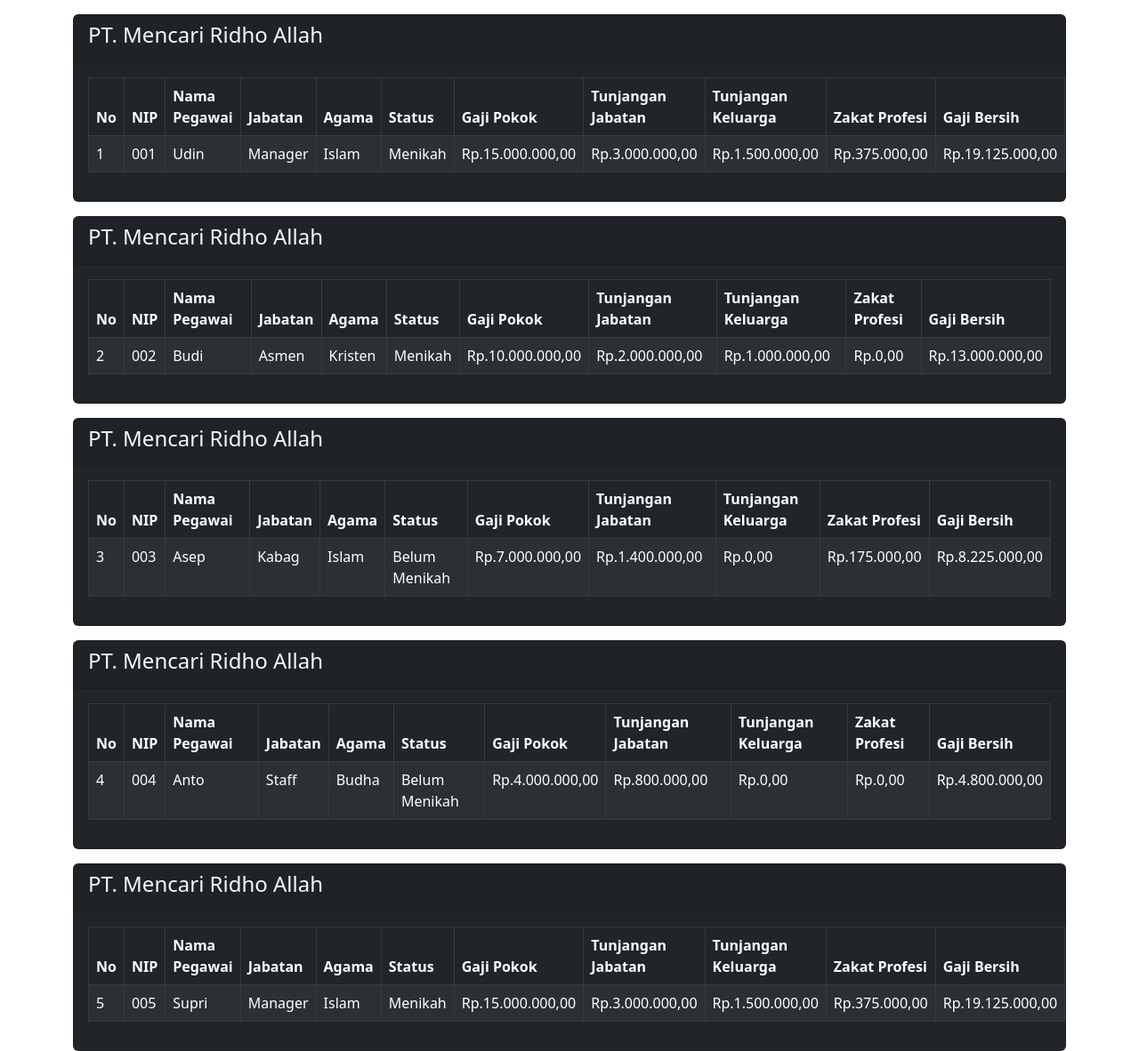
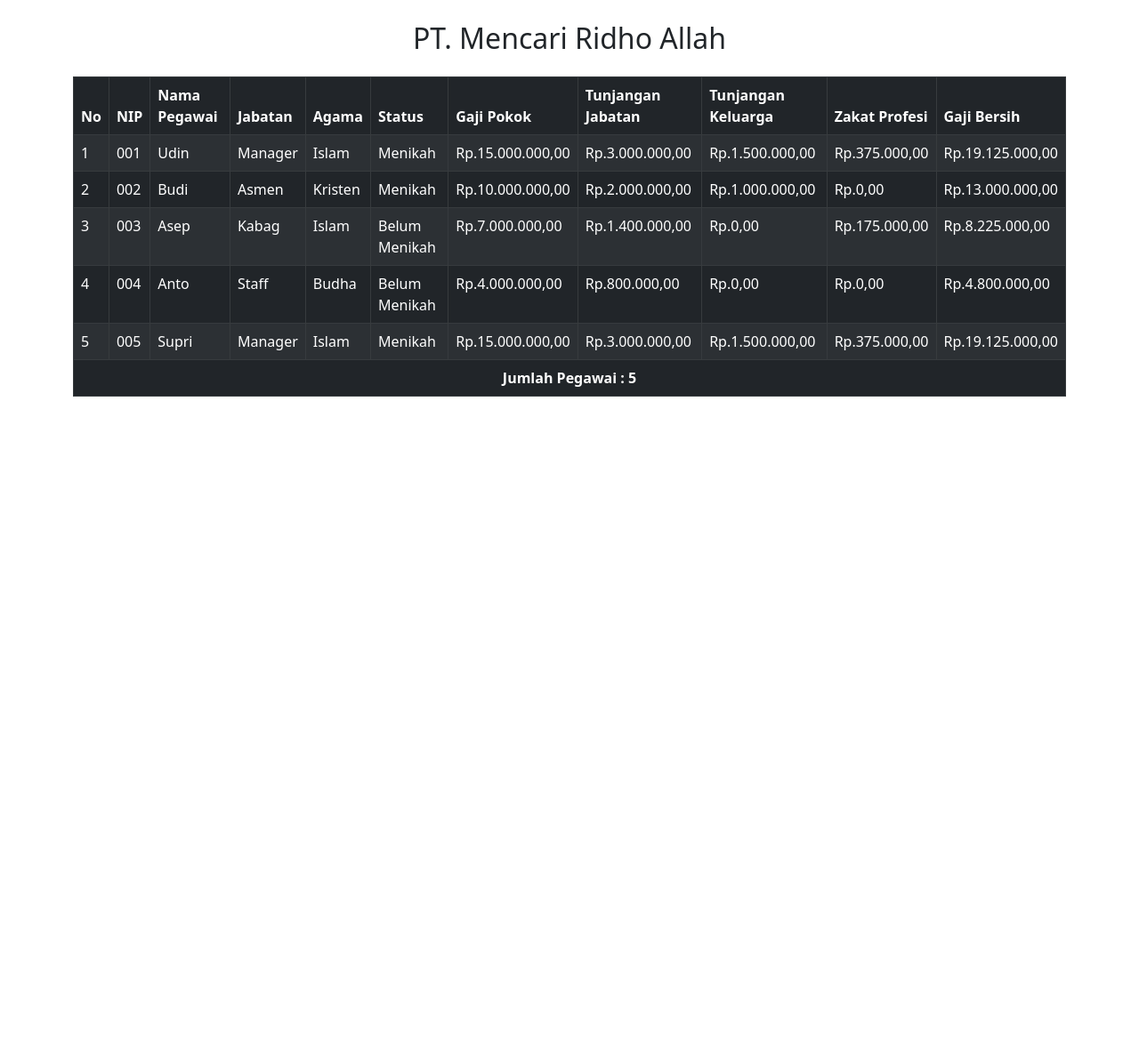
Before and after one commit to JAMBROONG/phpMSIB, a PHP site: page / in a window 1280 px wide. Shown: the whole page at 89% size. After the commit the page ends 800 px from the top, so only its background shows below. Run offline with PHP 8.4, Linux system fonts and the light colour scheme.

Commit message:
Tugas 4 PHP

```diff
--- a/tugas4PHP/Pegawai.php
+++ b/tugas4PHP/Pegawai.php
@@ -1,5 +1,6 @@
 <?php
-class Pegawai {
+class Pegawai
+{
 	public $nip;
 	public $nama;
 	public $jabatan;
@@ -9,7 +10,8 @@ class Pegawai {
 	const PT = "PT. Mencari Ridho Allah";
 	static $no = 1;
 
-    public function __construct($nip, $nama, $jabatan, $agama, $status) {
+	public function __construct($nip, $nama, $jabatan, $agama, $status)
+	{
 		$this->nip = $nip;
 		$this->nama = $nama;
 		$this->jabatan = $jabatan;
@@ -17,7 +19,8 @@ class Pegawai {
 		$this->status = $status;
 	}
 
-    public function setGapok() {
+	public function setGapok()
+	{
 		switch ($this->jabatan) {
 			case 'Manager':
 				$gapok = 15000000;
@@ -38,74 +41,52 @@ class Pegawai {
 		return $gapok;
 	}
 
-    public function setTunjab() {
+	public function setTunjab()
+	{
 		$tunjab = (20 * $this->setGapok()) / 100;
 		return $tunjab;
 	}
 
-    public function setTunkel() {
+	public function setTunkel()
+	{
 		$tunkel = ($this->status == "Menikah") ? (10 * $this->setGapok()) / 100 : 0;
 		return $tunkel;
 	}
 
-		public function setGator() {
+	public function setGator()
+	{
 		$gator = $this->setGapok() + $this->setTunjab() + $this->setTunkel();
 		return $gator;
 	}
 
-		public function setZakat() {
+	public function setZakat()
+	{
 		$zakat = ($this->agama == "Islam" && $this->setGator() >= 6000000) ? (2.5 * $this->setGapok()) / 100 : 0;
 		return $zakat;
 	}
 
-		public function setGaber() {
+	public function setGaber()
+	{
 		$gaber = $this->setGator() - $this->setZakat();
 		return $gaber;
 	}
 
-		public function mencetak() {
+	public function mencetak()
+	{
 		echo '
-			<div class="col-12">
-					<div class="card mt-3 bg-dark">
-						<div class="card-header text-light">
-							<h4>'.Pegawai::PT.'</h4>
-						</div>
-						<div class="card-body">
-							<table class="table table-bordered table-striped table-dark">
-								<thead>
 		<tr>
-										<th>No</th>
-										<th>NIP</th>
-										<th>Nama Pegawai</th>
-										<th>Jabatan</th>
-										<th>Agama</th>
-										<th>Status</th>
-										<th>Gaji Pokok</th>
-										<th>Tunjangan Jabatan</th>
-										<th>Tunjangan Keluarga</th>
-										<th>Zakat Profesi</th>
-										<th>Gaji Bersih</th>
+			<td>' . self::$no++ . '</td>
+			<td>' . $this->nip . '</td>
+			<td>' . $this->nama . '</td>
+			<td>' . $this->jabatan . '</td>
+			<td>' . $this->agama . '</td>
+			<td>' . $this->status . '</td>
+			<td>Rp.' . number_format($this->setGapok(), 2, ',', '.') . '</td>
+			<td>Rp.' . number_format($this->setTunjab(), 2, ',', '.') . '</td>
+			<td>Rp.' . number_format($this->setTunkel(), 2, ',', '.') . '</td>
+			<td>Rp.' . number_format($this->setZakat(), 2, ',', '.') . '</td>
+			<td>Rp.' . number_format($this->setGaber(), 2, ',', '.') . '</td>
 		</tr>
-								</thead>
-								<tbody>
-									<tr>
-										<td>'.self::$no++.'</td>
-										<td>'.$this->nip.'</td>
-										<td>'.$this->nama.'</td>
-										<td>'.$this->jabatan.'</td>
-										<td>'.$this->agama.'</td>
-										<td>'.$this->status.'</td>
-										<td>Rp.'.number_format($this->setGapok(),2 , ',', '.').'</td>
-										<td>Rp.'.number_format($this->setTunjab(),2 , ',', '.').'</td>
-										<td>Rp.'.number_format($this->setTunkel(),2 , ',', '.').'</td>
-										<td>Rp.'.number_format($this->setZakat(),2 , ',', '.').'</td>
-										<td>Rp.'.number_format($this->setGaber(),2 , ',', '.').'</td>
-									</tr>
-								</tbody>
-							</table>
-						</div>
-					</div>
-				</div>
 			';
 	}
 }
--- a/tugas4PHP/index.php
+++ b/tugas4PHP/index.php
@@ -52,8 +52,25 @@
 	]
 	?>
 	<div class="container">
-		<div class="row">
-		<?php
+		<h2 class="text-center mt-4 mb-4"><?= Pegawai::PT ?></h2>
+		<table class="table table-bordered table-striped table-dark">
+			<thead>
+				<tr>
+					<th>No</th>
+					<th>NIP</th>
+					<th>Nama Pegawai</th>
+					<th>Jabatan</th>
+					<th>Agama</th>
+					<th>Status</th>
+					<th>Gaji Pokok</th>
+					<th>Tunjangan Jabatan</th>
+					<th>Tunjangan Keluarga</th>
+					<th>Zakat Profesi</th>
+					<th>Gaji Bersih</th>
+				</tr>
+			</thead>
+			<tbody>
+				<?php
 				foreach ($data as $pg) {
 					$nip = $pg['nip'];
 					$nama = $pg['nama'];
@@ -65,7 +82,13 @@
 					$pegawai->mencetak();
 				}
 				?>
-		</div>
+			</tbody>
+			<tfoot>
+				<tr>
+					<th colspan="11" class="text-center">Jumlah Pegawai : <?= Pegawai::$no - 1 ?></th>
+				</tr>
+			</tfoot>
+		</table>
 	</div>
 </body>
 
```
Lines whose indentation alone changed are shown as unchanged.
